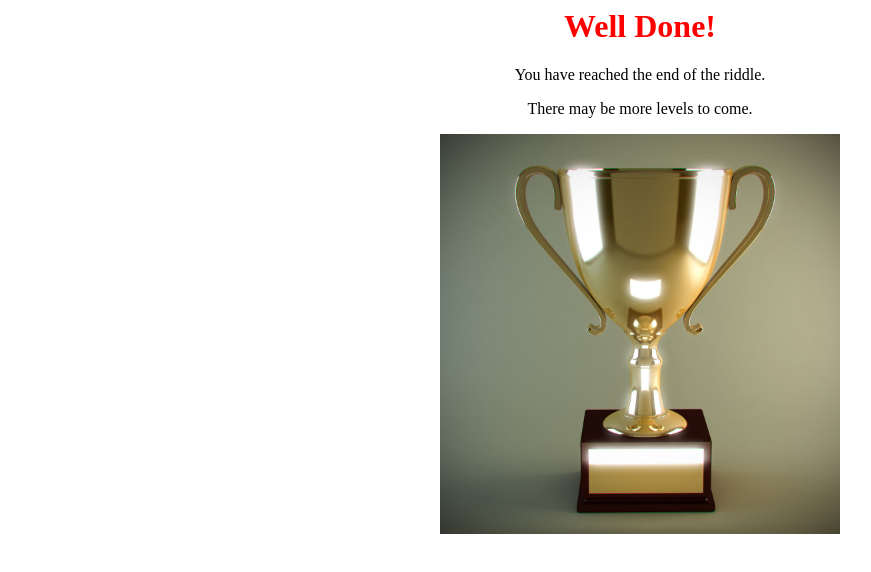
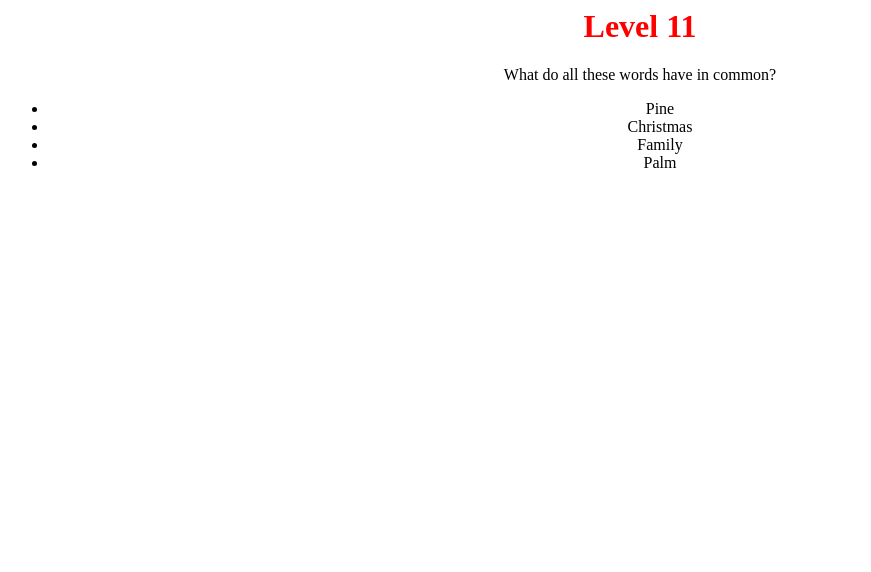
Before and after one commit to whilefalse/FelicityRiddle, a plain HTML site: page watch.html in a window 1280 px wide. Shown: the whole page, without its empty margins (0-871 px from the left). Drawn offline with Linux system fonts and the light colour scheme.

Commit message:
Levels 11 and 12

```diff
--- a/watch.html
+++ b/watch.html
@@ -1,7 +1,11 @@
-<title>Well Done!</title>
+<title>Level 11</title>
 <center>
-    <h1><font color="red">Well Done!</font></h1>
-    <p>You have reached the end of the riddle.</p>
-    <p>There may be more levels to come.</p>
-    <img src="trophy.jpg" width="400"/>
+    <h1><font color="red">Level 11</font></h1>
+    <p>What do all these words have in common?</p>
+    <ul>
+        <li>Pine</li>
+        <li>Christmas</li>
+        <li>Family</li>
+        <li>Palm</li>
+    </ul>
 </center>
```
Also changed, not shown: berlin.html (added, +7 -0 lines), swing.html (added, +1 -0 lines), tree.html (added, +8 -0 lines), swing.webp (added).
